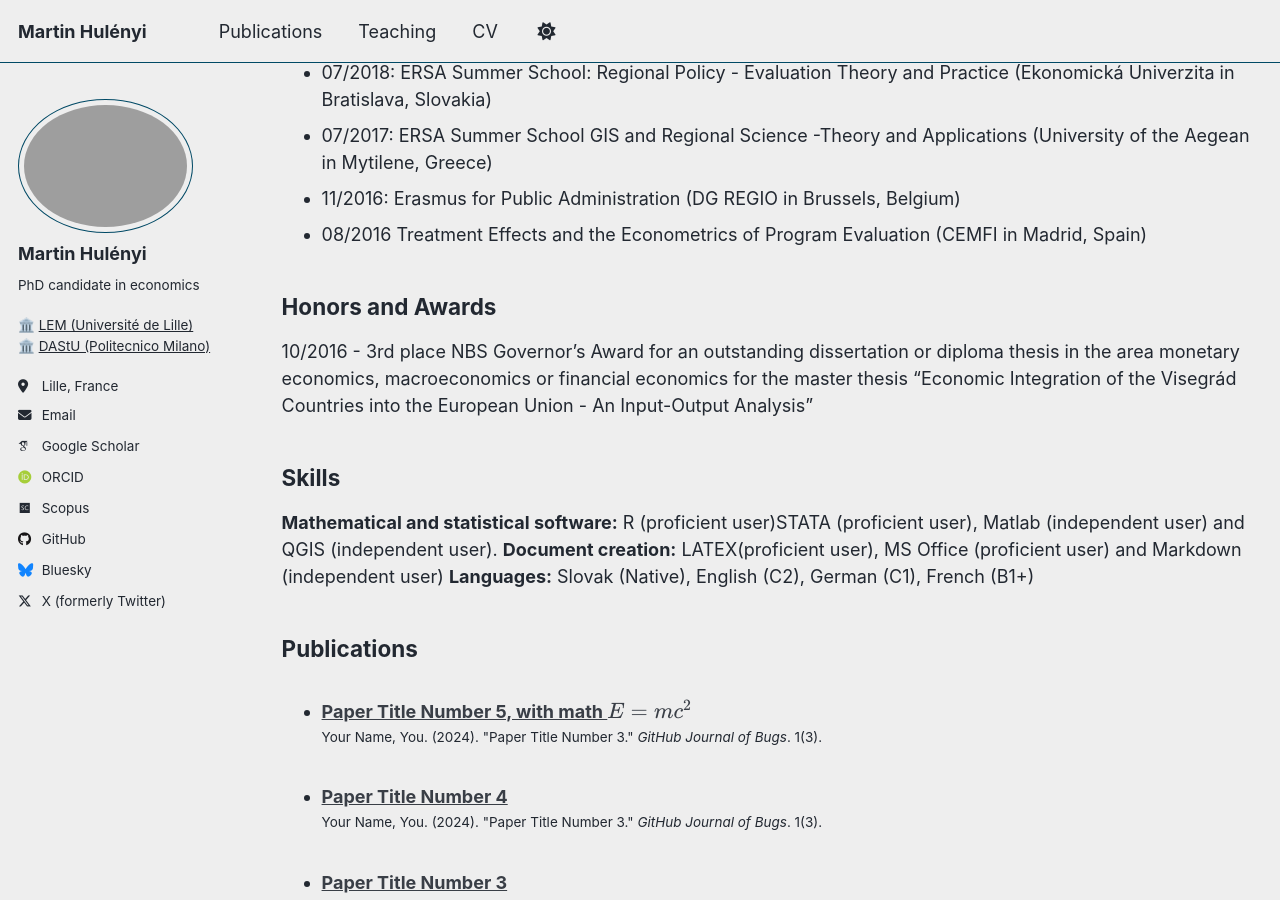
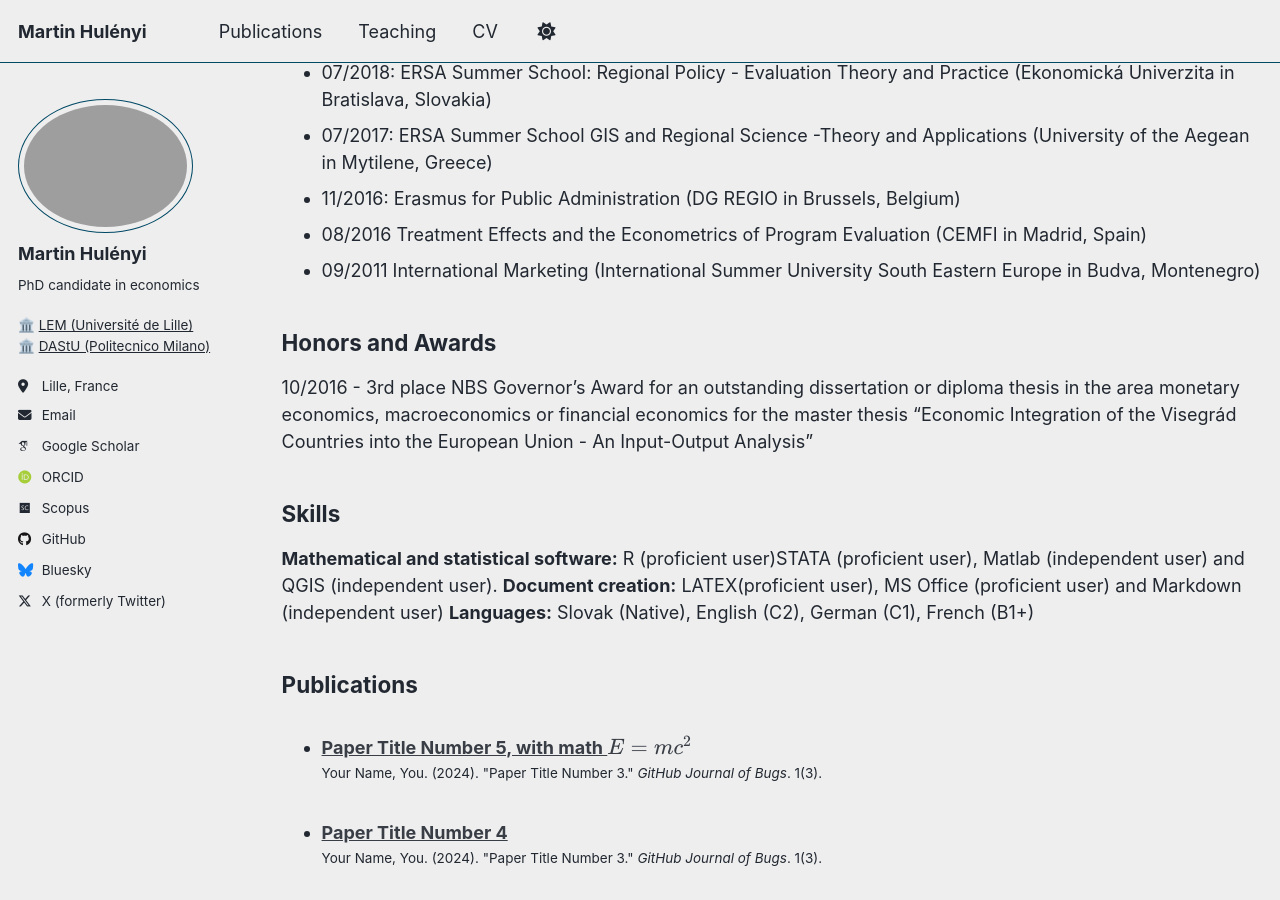
Before and after one commit to martinhulenyi/martinhulenyi.github.io, a Jekyll site: the page built from _pages/cv.md, in a window 1280 px wide and 900 px high, scrolled down 1789 px. Built offline with Jekyll 4.4.1, drawn with Linux system fonts in a browser that asks for light colours; some web fonts are replaced; a script that is not in the unit is left out.

Commit message:
Update cv.md

```diff
--- a/_pages/cv.md
+++ b/_pages/cv.md
@@ -66,6 +66,7 @@ redirect_from:
 * 07/2017: ERSA Summer School GIS and Regional Science -Theory and Applications (University of the Aegean in Mytilene, Greece)
 * 11/2016: Erasmus for Public Administration (DG REGIO in Brussels, Belgium)
 * 08/2016 Treatment Effects and the Econometrics of Program Evaluation (CEMFI in Madrid, Spain)
+* 09/2011 International Marketing (International Summer University South Eastern Europe in Budva, Montenegro)
 
 ## **Honors and Awards**
 
```
